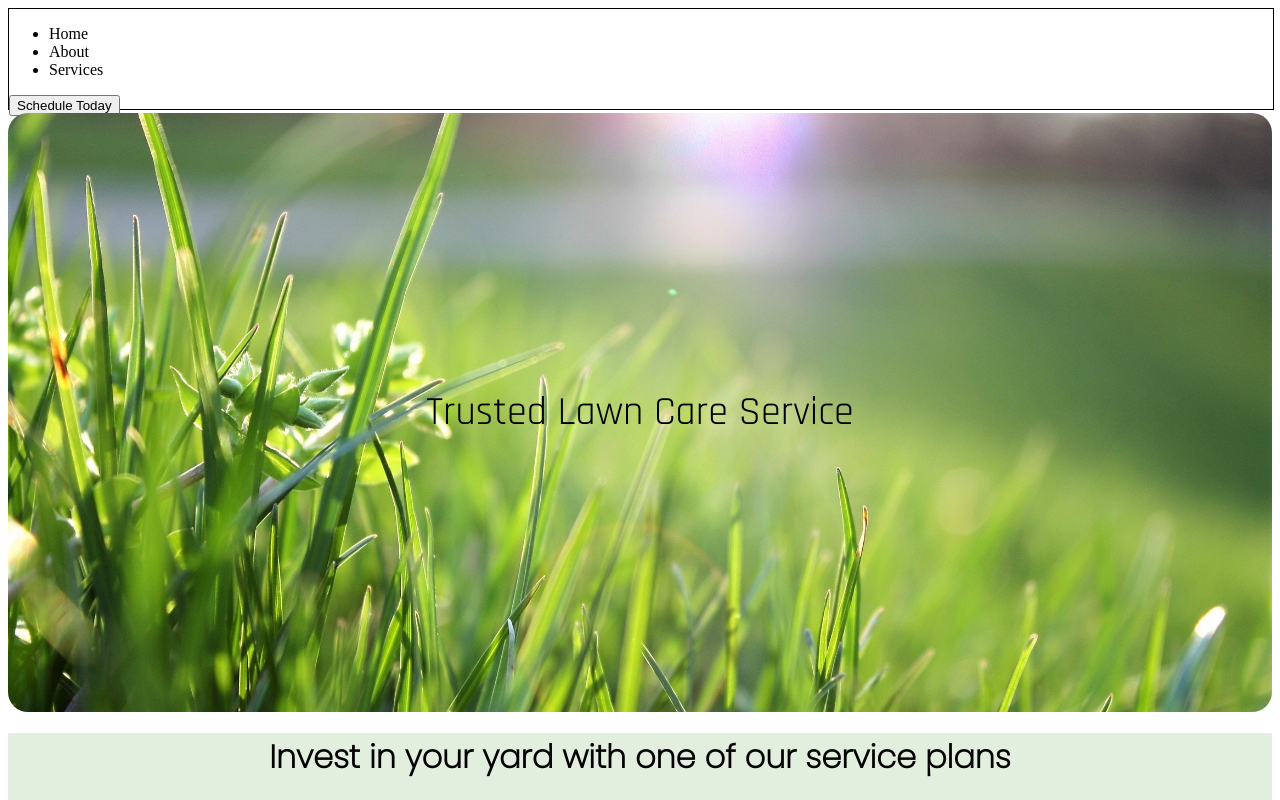
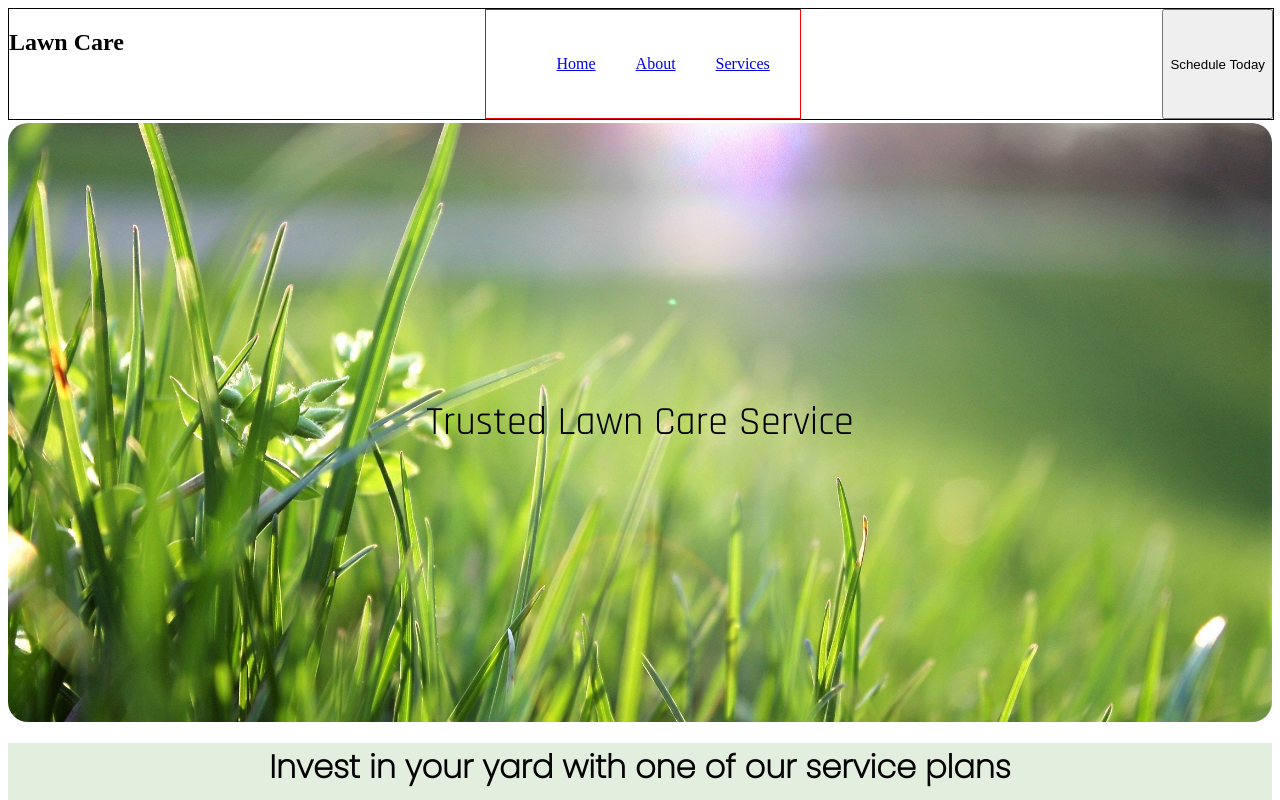
Before and after one commit to serabaker/lawn-care, a React (Create React App) app: page / in a window 1280 px wide. Shown: the top 800 px of the page. Built offline with nearby package versions, Linux system fonts and the light colour scheme.

Commit message:
restructured navbar

```diff
--- a/src/components/Navbar/Navbar.css
+++ b/src/components/Navbar/Navbar.css
@@ -1,5 +1,29 @@
 .nav-container {
-  height: 100px;
+  height: 110px;
   width: 100%;
   border: black solid 1px;
+  display: flex;
+  justify-content: space-between;
 }
+
+.list-container {
+  display: flex;
+  border: red solid 1px;
+  justify-content: center;
+  align-items: center;
+  padding: 0 30px;
+}
+
+.nav-logo {
+  display: flex;
+}
+
+.ul-nav {
+  list-style: none;
+  display: flex;
+  /* padding: 3px 3px; */
+}
+
+.li-nav {
+  justify-content: space-between;
+}
--- a/src/components/Navbar/Navbar.js
+++ b/src/components/Navbar/Navbar.js
@@ -1,18 +1,30 @@
+import React from "react";
 import "./Navbar.css";
-import React from "react";
 
 const Navbar = () => {
   return (
     <nav className="nav-container">
-      <div>{/* <img className="nav-logo"/> */}</div>
+      <div>
+        <h1 className="nav-logo">Lawn Care</h1>
+      </div>
       <div className="list-container">
         <ul className="ul-nav">
-          <li className="li-nav">Home</li>
-          <li className="li-nav">About</li>
-          <li className="li-nav">Services</li>
+          <li className="li-nav">
+            <a href="/home">Home</a>
+          </li>
+        </ul>
+        <ul className="ul-nav">
+          <a href="/about">
+            <li className="li-nav">About</li>
+          </a>
+        </ul>
+        <ul className="ul-nav">
+          <a href="/services">
+            <li className="li-nav">Services</li>
+          </a>
         </ul>
       </div>
-      <button>Schedule Today</button>
+      <button className="nav-button">Schedule Today</button>
     </nav>
   );
 };
```
